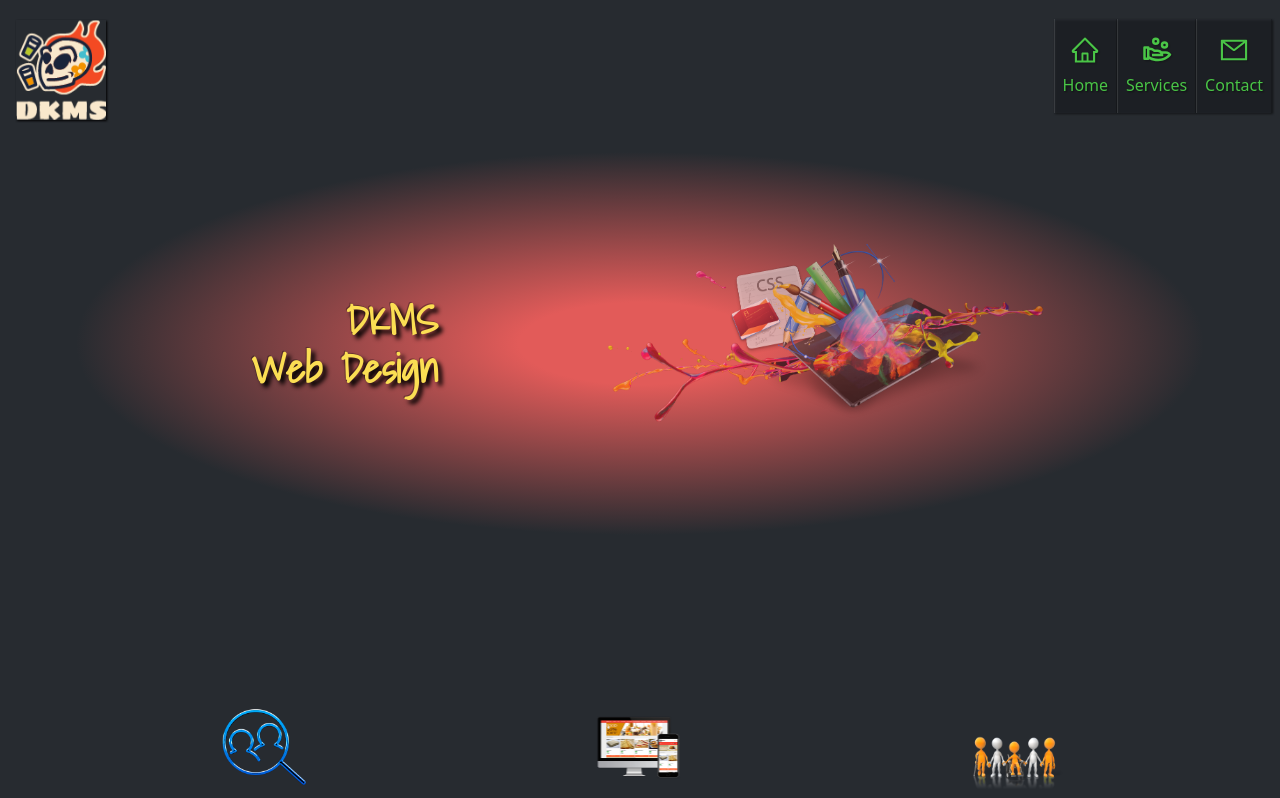
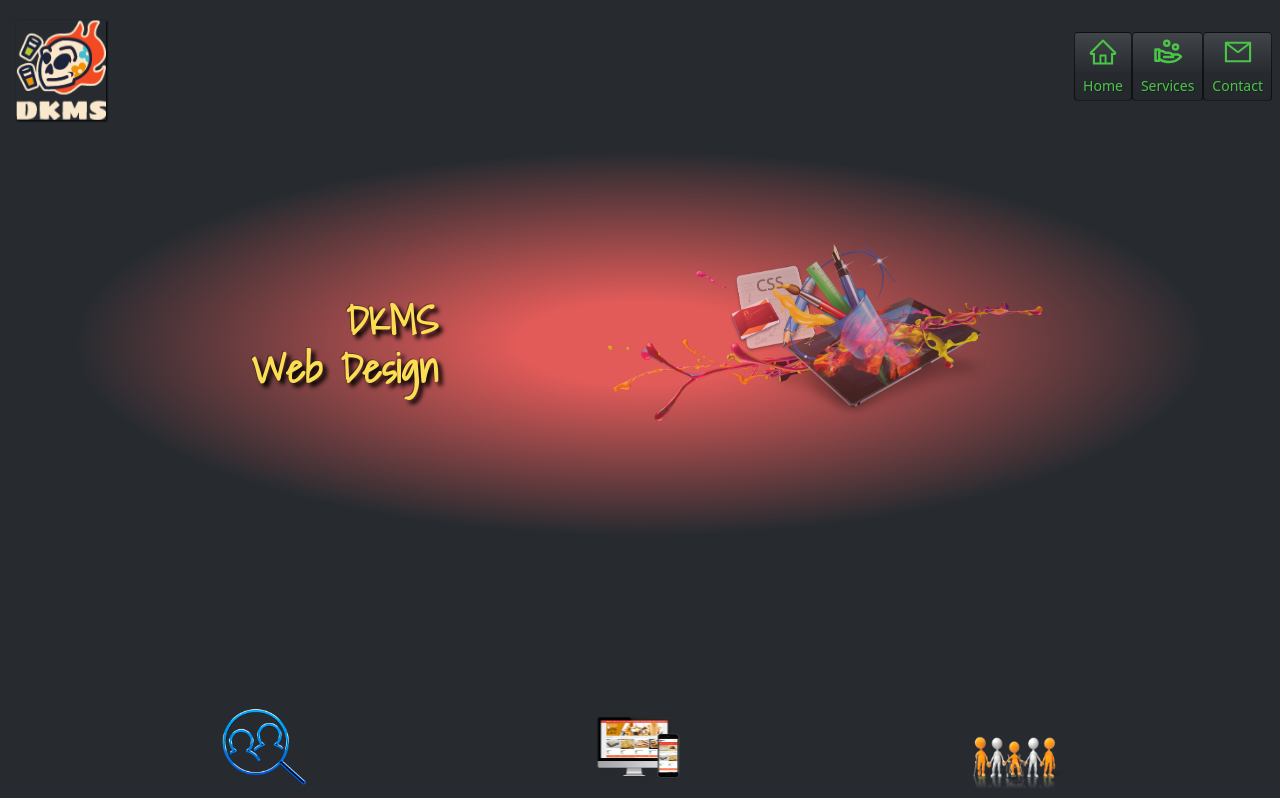
Before and after one commit to damiansoch/my_websites_dkms, a React (Create React App) app: page / in a window 1280 px wide. Shown: the top 798 px of the page. Built offline with nearby package versions, Linux system fonts and the light colour scheme; a web font is replaced by a local one.

Commit message:
nav buttons style changed

```diff
--- a/src/Components/Nav/Navigation.js
+++ b/src/Components/Nav/Navigation.js
@@ -1,4 +1,4 @@
-import { Navbar, Nav } from 'react-bootstrap';
+import { Navbar, Nav, Button } from 'react-bootstrap';
 import { AiOutlineHome, AiOutlineMail } from 'react-icons/ai';
 import { RiHandCoinLine } from 'react-icons/ri';
 import Logo from './Logo';
@@ -55,32 +55,16 @@ const Navigation = ({
         in={isTogglerActive}
       >
         <Nav className='ms-auto'>
-          <Nav.Link
-            href='#top'
-            style={{
-              height: navHeight,
-              backgroundColor: isTogglerActive
-                ? 'rgba(39, 43, 48, 0.7)'
-                : 'rgba(39, 43, 48, 0.5)',
-            }}
-          >
+          <Button className='btn-sm btn-dark' href='#top'>
             <AiOutlineHome
               size={navIconSize}
               color='#4AC547'
-              className='mb-2'
+              className='mb-2 '
             />
             <br />
             <span style={{ color: '#4AC547' }}>Home</span>
-          </Nav.Link>
-          <Nav.Link
-            href='#offerSection'
-            style={{
-              height: navHeight,
-              backgroundColor: isTogglerActive
-                ? 'rgba(39, 43, 48, 0.7)'
-                : 'rgba(39, 43, 48, 0.5)',
-            }}
-          >
+          </Button>
+          <Button className='btn-sm btn-dark' href='#offerSection'>
             <RiHandCoinLine
               size={navIconSize}
               color='#4AC547'
@@ -88,16 +72,8 @@ const Navigation = ({
             />
             <br />
             <span style={{ color: '#4AC547' }}>Services</span>
-          </Nav.Link>
-          <Nav.Link
-            href='#contactSection'
-            style={{
-              height: navHeight,
-              backgroundColor: isTogglerActive
-                ? 'rgba(39, 43, 48, 0.7)'
-                : 'rgba(39, 43, 48, 0.5)',
-            }}
-          >
+          </Button>
+          <Button className='btn-sm btn-dark' href='#contactSection'>
             <AiOutlineMail
               size={navIconSize}
               color='#4AC547'
@@ -105,7 +81,7 @@ const Navigation = ({
             />
             <br />
             <span style={{ color: '#4AC547' }}>Contact</span>
-          </Nav.Link>
+          </Button>
         </Nav>
       </Navbar.Collapse>
     </Navbar>
```
